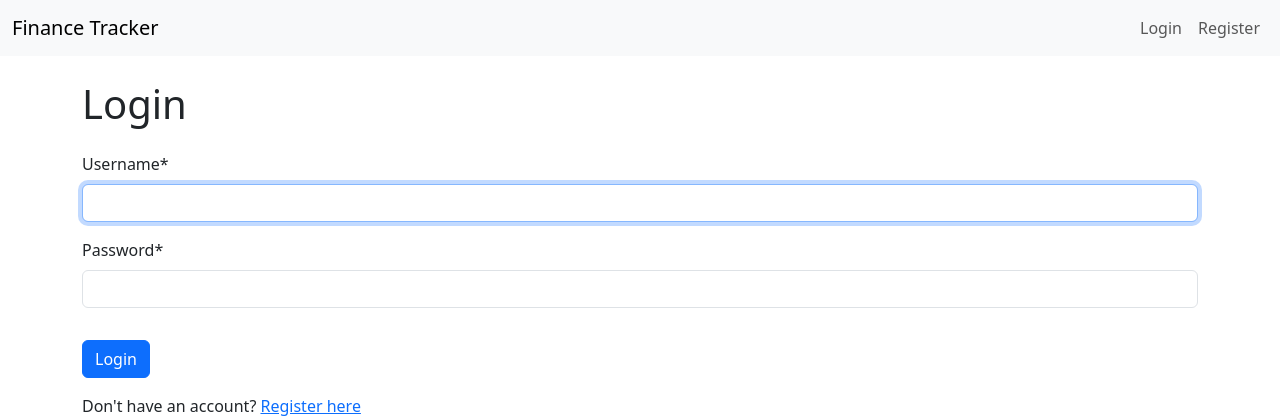
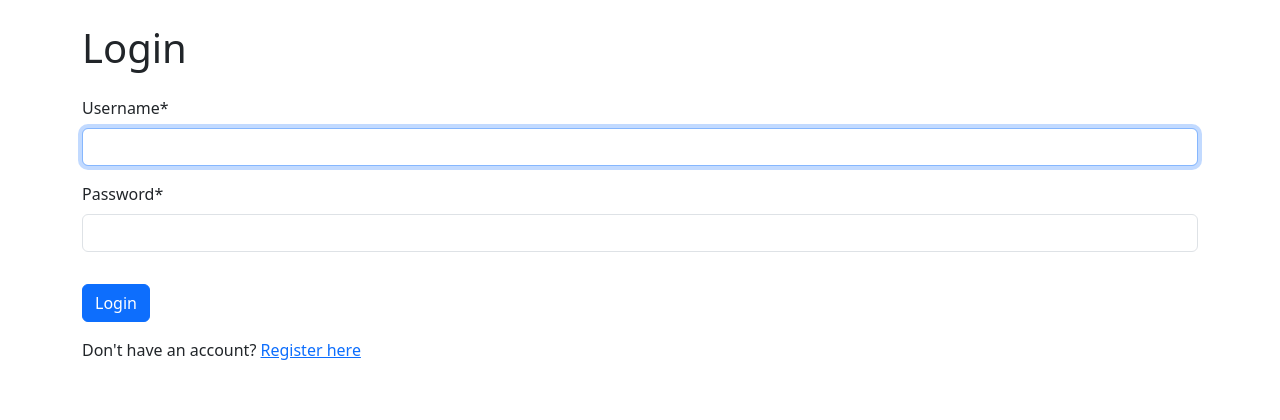
Before and after one commit to SAURAV878/finance-tracker, a Django app: page /login/ in a window 1280 px wide. Shown: the top 420 px of the page. Run offline with Django 5.2, Linux system fonts and the light colour scheme; some libraries are stand-ins or nearby versions.

Commit message:
chore:mdify in mdels.py

```diff
--- a/finance_project/urls.py
+++ b/finance_project/urls.py
@@ -17,13 +17,15 @@ Including another URLconf
 from django.contrib import admin
 from django.urls import path, include
 from django.contrib.auth import views as auth_views # Import auth views
-from tracker.views import register # Import register view
+from tracker.views import register
+from django.views.generic.base import RedirectView # Import RedirectView
 
 urlpatterns = [
     path('admin/', admin.site.urls),
+    path('', RedirectView.as_view(url='login/', permanent=False), name='index'), # New line
     path('tracker/', include('tracker.urls')),
     path('register/', register, name='register'),
     path('login/', auth_views.LoginView.as_view(template_name='registration/login.html'), name='login'),
     path('logout/', auth_views.LogoutView.as_view(next_page='logged_out'), name='logout'),
-    path('logged_out/', auth_views.LogoutView.as_view(template_name='registration/logged_out.html', next_page='/'), name='logged_out'),
+    path('logged_out/', auth_views.LogoutView.as_view(template_name='registration/logged_out.html'), name='logged_out'),
 ]
--- a/tracker/models.py
+++ b/tracker/models.py
@@ -19,7 +19,7 @@ class Transaction(models.Model):
         ('expense', 'Expense'),
     )
 
-    user = models.ForeignKey(User, on_delete=models.CASCADE) # Add user field
+    user = models.ForeignKey(User, on_delete=models.CASCADE, null=True, blank=True) # Changed here
     date = models.DateField(default=timezone.now)
     description = models.CharField(max_length=255)
     amount = models.DecimalField(max_digits=10, decimal_places=2)
--- a/tracker/templates/tracker/base.html
+++ b/tracker/templates/tracker/base.html
@@ -5,6 +5,7 @@
     <link href="https://cdn.jsdelivr.net/npm/bootstrap@5.3.0/dist/css/bootstrap.min.css" rel="stylesheet">
 </head>
 <body>
+    {% if user.is_authenticated %}
     <nav class="navbar navbar-expand-lg navbar-light bg-light">
         <div class="container-fluid">
             <a class="navbar-brand" href="{% url 'transaction_list' %}">Finance Tracker</a>
@@ -13,7 +14,6 @@
             </button>
             <div class="collapse navbar-collapse" id="navbarNav">
                 <ul class="navbar-nav me-auto mb-2 mb-lg-0">
-                    {% if user.is_authenticated %}
                     <li class="nav-item">
                         <a class="nav-link" href="{% url 'transaction_list' %}">Transactions</a>
                     </li>
@@ -23,28 +23,21 @@
                     <li class="nav-item">
                         <a class="nav-link" href="{% url 'category_list' %}">Categories</a>
                     </li>
-                    {% endif %}
                 </ul>
                 <ul class="navbar-nav">
-                    {% if user.is_authenticated %}
                     <li class="nav-item">
                         <span class="nav-link">Welcome, {{ user.username }}!</span>
                     </li>
                     <li class="nav-item">
                         <a class="nav-link" href="{% url 'logout' %}">Logout</a>
                     </li>
-                    {% else %}
-                    <li class="nav-item">
-                        <a class="nav-link" href="{% url 'login' %}">Login</a>
-                    </li>
-                    <li class="nav-item">
-                        <a class="nav-link" href="{% url 'register' %}">Register</a>
-                    </li>
-                    {% endif %}
                 </ul>
             </div>
         </div>
-    </nav>    <div class="container mt-4">
+    </nav>
+    {% endif %}
+
+    <div class="container mt-4">
         {% block content %}{% endblock %}
     </div>
     <script src="https://cdn.jsdelivr.net/npm/bootstrap@5.3.0/dist/js/bootstrap.bundle.min.js"></script>
```
Also changed, not shown: db.sqlite3, tracker/migrations/0003_category_user_transaction_user_alter_category_name_and_more.py (added).
